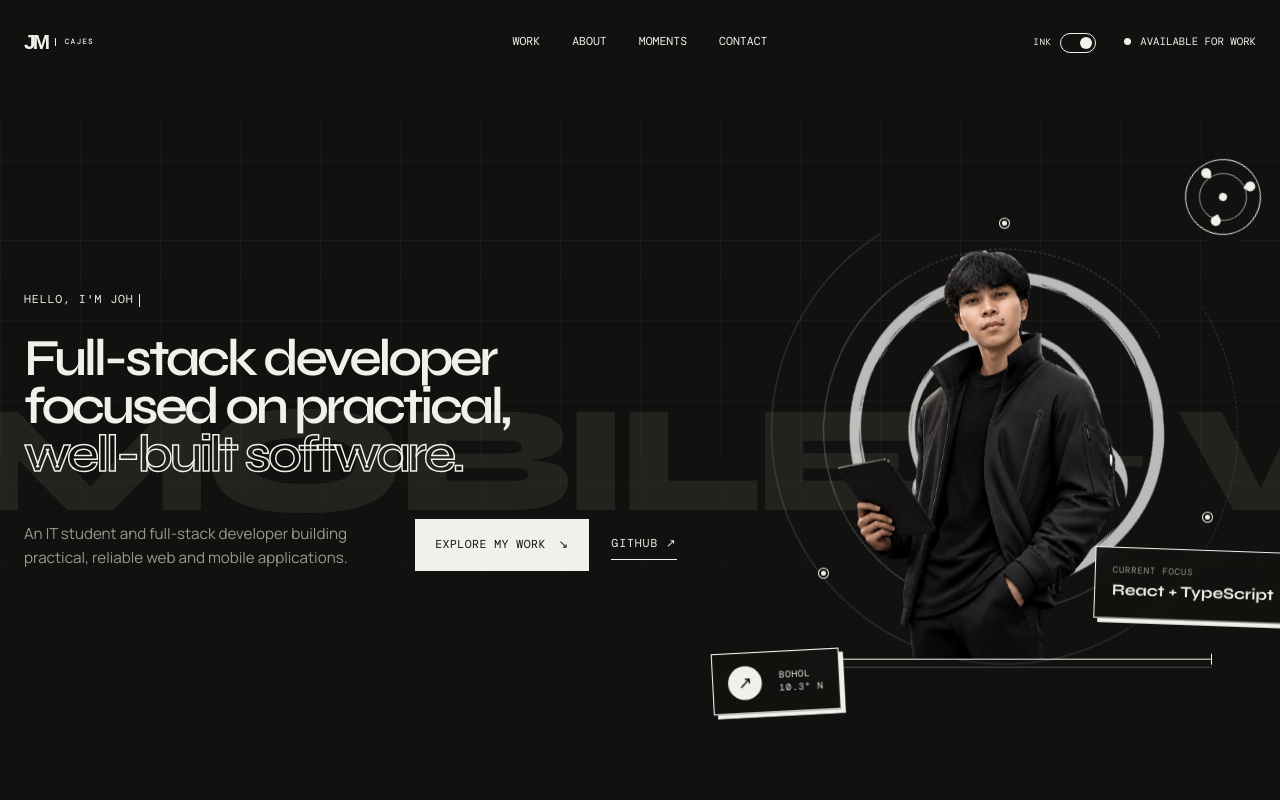
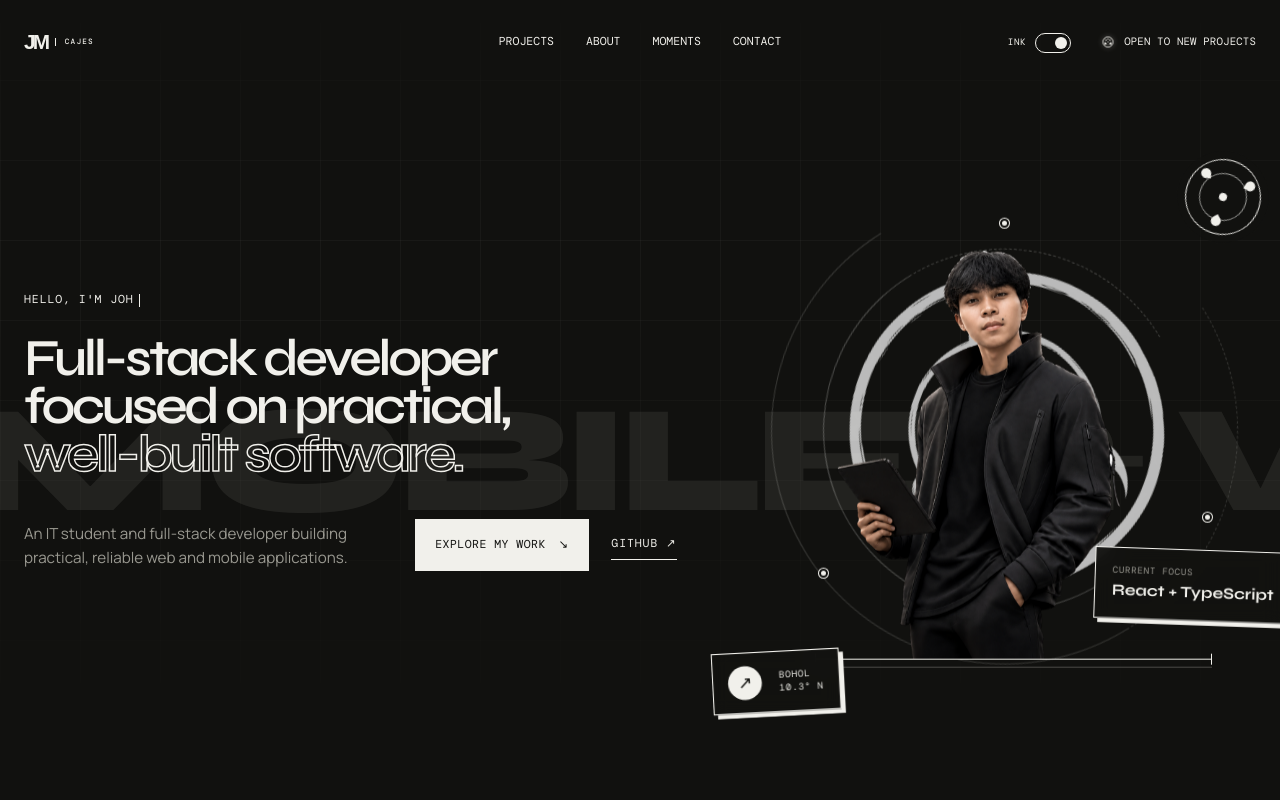
Before and after one commit to CajesJM/Jm-Portfolio, a React (Vite) app: page / in a window 1280 px wide. Both pictures are taken after a click on the switch "PAPER". Shown: the top 800 px of the page. Built offline with nearby package versions, Linux system fonts and the light colour scheme; no server answers; a web font is replaced by a local one.

Commit message:
enhancing nav UI

```diff
--- a/src/components/Nav.tsx
+++ b/src/components/Nav.tsx
@@ -2,7 +2,7 @@ import { useEffect, useState } from "react";
 import "../styles/Nav.css";
 
 const links = [
-  { href: "#work", label: "Work" },
+  { href: "#work", label: "Projects" },
   { href: "#about", label: "About" },
   { href: "#album", label: "Moments" },
   { href: "#contact", label: "Contact" },
@@ -46,7 +46,9 @@ export default function Nav() {
     reveal.setAttribute("aria-hidden", "true");
     reveal.style.setProperty(
       "--reveal-color",
-      nextTheme === "ink" ? "rgba(241, 240, 235, 0.5)" : "rgba(17, 17, 15, 0.42)",
+      nextTheme === "ink"
+        ? "rgba(241, 240, 235, 0.5)"
+        : "rgba(17, 17, 15, 0.42)",
     );
     Object.assign(reveal.style, {
       left: `${origin.x}px`,
@@ -66,7 +68,11 @@ export default function Nav() {
           { opacity: 0.42, offset: 0.72 },
           { opacity: 0, transform: "translate(-50%, -50%) scale(1)" },
         ],
-        { duration: 1100, easing: "cubic-bezier(0.16, 1, 0.3, 1)", fill: "forwards" },
+        {
+          duration: 1100,
+          easing: "cubic-bezier(0.16, 1, 0.3, 1)",
+          fill: "forwards",
+        },
       ).finished;
     } finally {
       reveal.remove();
@@ -77,7 +83,8 @@ export default function Nav() {
 
   useEffect(() => {
     document.documentElement.dataset.theme = theme;
-    document.documentElement.style.colorScheme = theme === "ink" ? "dark" : "light";
+    document.documentElement.style.colorScheme =
+      theme === "ink" ? "dark" : "light";
     window.localStorage.setItem("portfolio-theme", theme);
     document
       .querySelector('meta[name="theme-color"]')
@@ -127,8 +134,12 @@ export default function Nav() {
             aria-haspopup="dialog"
             onClick={openContactModal}
           >
-            <i />
-            Available for work
+            <span className="nav__availability-signal" aria-hidden="true">
+              <i />
+            </span>
+            <span className="nav__availability-label">
+              Open to new projects
+            </span>
           </button>
         </div>
         <button
--- a/src/styles/Nav.css
+++ b/src/styles/Nav.css
@@ -76,13 +76,14 @@
   display: flex;
   align-items: center;
   justify-self: end;
-  gap: 0.55rem;
+  gap: 0.45rem;
   border: 0;
-  padding: 0;
+  padding: 0.25rem 0;
   color: inherit;
   background: transparent;
   font-family: var(--mono);
   font-size: 0.67rem;
+  letter-spacing: 0.015em;
   text-transform: uppercase;
   cursor: pointer;
 }
@@ -170,17 +171,127 @@
   transform: translateX(16px);
 }
 
-.nav__availability:hover {
-  text-decoration: underline;
-  text-underline-offset: 5px;
+.nav__availability-signal {
+  position: relative;
+  display: block;
+  width: 18px;
+  height: 14px;
+  flex: 0 0 18px;
 }
 
-.nav__availability i {
-  width: 7px;
-  height: 7px;
+.nav__availability-signal::before {
+  position: absolute;
+  top: 50%;
+  left: 50%;
+  width: 11px;
+  height: 11px;
+  border: 1px solid var(--ink);
   border-radius: 50%;
+  background:
+    radial-gradient(circle at 50% 50%, var(--ink) 0 10%, transparent 13%),
+    radial-gradient(circle at 50% 17%, var(--ink) 0 7%, transparent 10%),
+    radial-gradient(circle at 79% 67%, var(--ink) 0 7%, transparent 10%),
+    radial-gradient(circle at 21% 67%, var(--ink) 0 7%, transparent 10%),
+    radial-gradient(
+      circle at 50% 50%,
+      transparent 0 34%,
+      var(--ink) 37% 45%,
+      transparent 48%
+    );
+  content: "";
+  transform: translate(-50%, -50%);
+  transform-origin: center;
+  animation: quietSignalCore 5.6s var(--ease) infinite;
+  transition:
+    width 260ms var(--ease),
+    height 260ms var(--ease),
+    border-radius 260ms var(--ease),
+    border-color 180ms ease,
+    left 260ms var(--ease),
+    background-color 180ms ease,
+    transform 260ms var(--ease),
+    box-shadow 260ms var(--ease);
+}
+
+.nav__availability-signal::after {
+  position: absolute;
+  top: 50%;
+  right: 2px;
+  width: 4px;
+  height: 4px;
+  border-top: 1px solid var(--ink);
+  border-right: 1px solid var(--ink);
+  content: "";
+  opacity: 0;
+  transform: translateY(-50%) rotate(45deg) translateX(-2px);
+  transition:
+    opacity 180ms ease,
+    transform 260ms var(--ease);
+}
+
+.nav__availability-signal i {
+  position: absolute;
+  inset: 1px 3px;
+  border: 1px solid var(--ink);
+  border-radius: 50%;
+  opacity: 0;
+  animation: quietSignalRing 5.6s var(--ease) infinite;
+}
+
+[data-theme="ink"] .nav__availability-signal::before {
+  box-shadow: 0 0 6px color-mix(in srgb, var(--ink) 24%, transparent);
+}
+
+.nav__availability-label {
+  position: relative;
+  transition: transform 260ms var(--ease);
+}
+
+.nav__availability-label::after {
+  position: absolute;
+  right: 0;
+  bottom: -5px;
+  left: 0;
+  height: 1px;
   background: var(--ink);
-  animation: statusPulse 2s ease-in-out infinite;
+  content: "";
+  transform: scaleX(0);
+  transform-origin: left center;
+  transition: transform 300ms var(--ease);
+}
+
+.nav__availability:hover .nav__availability-signal::before,
+.nav__availability:focus-visible .nav__availability-signal::before {
+  left: 1px;
+  width: 12px;
+  height: 1px;
+  border-color: transparent;
+  border-radius: 0;
+  background: var(--ink);
+  animation-play-state: paused;
+  transform: translateY(-50%);
+}
+
+.nav__availability:hover .nav__availability-signal::after,
+.nav__availability:focus-visible .nav__availability-signal::after {
+  opacity: 1;
+  transform: translateY(-50%) rotate(45deg) translateX(0);
+}
+
+.nav__availability:hover .nav__availability-signal i,
+.nav__availability:focus-visible .nav__availability-signal i {
+  opacity: 0;
+  animation-play-state: paused;
+}
+
+.nav__availability:hover .nav__availability-label,
+.nav__availability:focus-visible .nav__availability-label {
+  transform: translateX(2px);
+}
+
+.nav__availability:hover .nav__availability-label::after,
+.nav__availability:focus-visible .nav__availability-label::after {
+  transform: scaleX(1);
 }
 
 .nav__menu {
@@ -196,6 +307,80 @@
   50% {
     opacity: 0.25;
     transform: scale(0.8);
+  }
+}
+
+@keyframes quietSignalCore {
+  0%,
+  72% {
+    width: 11px;
+    height: 11px;
+    border-radius: 50%;
+    opacity: 1;
+    rotate: 0deg;
+  }
+
+  76% {
+    width: 8px;
+    height: 8px;
+    opacity: 0.72;
+    rotate: 90deg;
+  }
+
+  81% {
+    width: 12px;
+    height: 2px;
+    border-radius: 1px;
+    opacity: 1;
+    rotate: 270deg;
+  }
+
+  87% {
+    width: 11px;
+    height: 11px;
+    border-radius: 50%;
+    rotate: 360deg;
+  }
+
+  100% {
+    width: 11px;
+    height: 11px;
+    border-radius: 50%;
+    opacity: 1;
+    rotate: 360deg;
+  }
+}
+
+@keyframes quietSignalRing {
+  0%,
+  75%,
+  100% {
+    opacity: 0;
+    transform: scale(0.45);
+  }
+
+  81% {
+    opacity: 0.48;
+    transform: scale(0.65);
+  }
+
+  91% {
+    opacity: 0;
+    transform: scale(1.2);
+  }
+}
+
+@media (prefers-reduced-motion: reduce) {
+  .nav__availability-signal::before,
+  .nav__availability-signal i {
+    animation: none;
+  }
+
+  .nav__availability-signal::before,
+  .nav__availability-signal::after,
+  .nav__availability-label,
+  .nav__availability-label::after {
+    transition: none;
   }
 }
 
```
